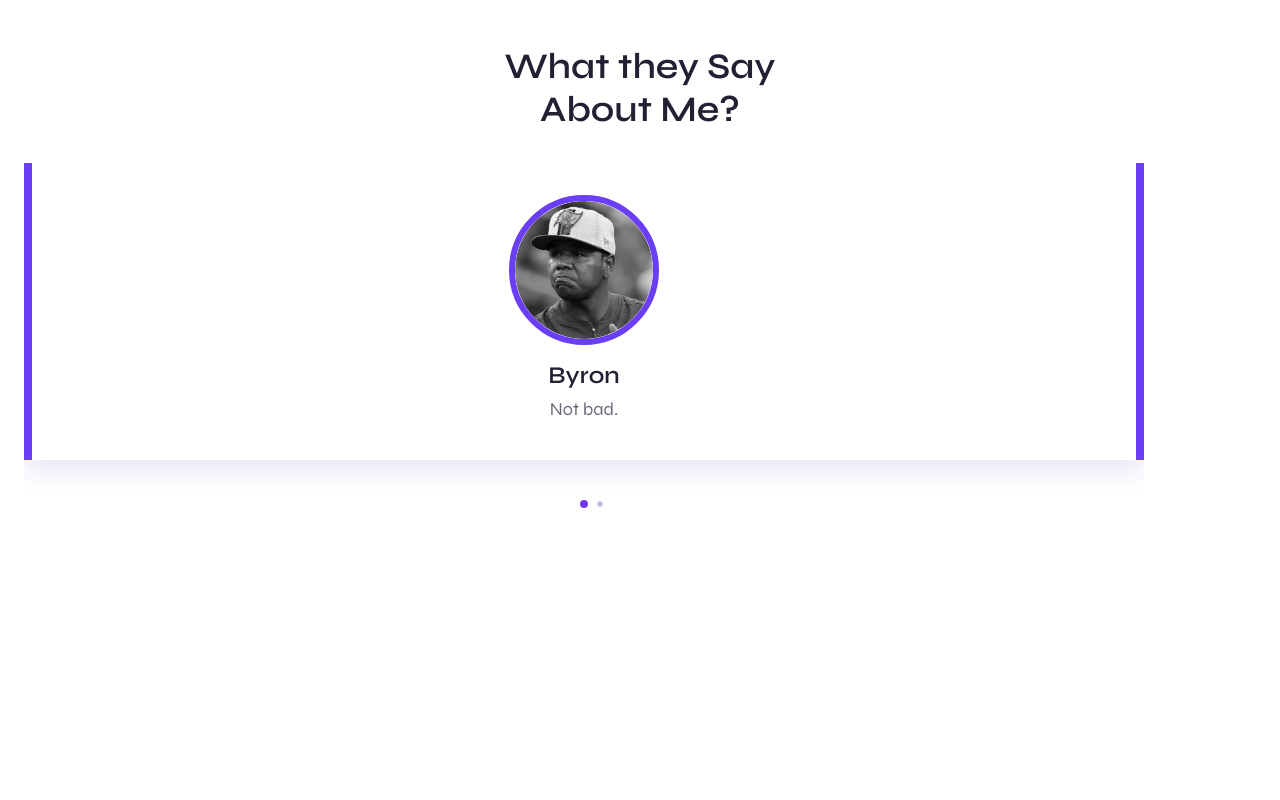
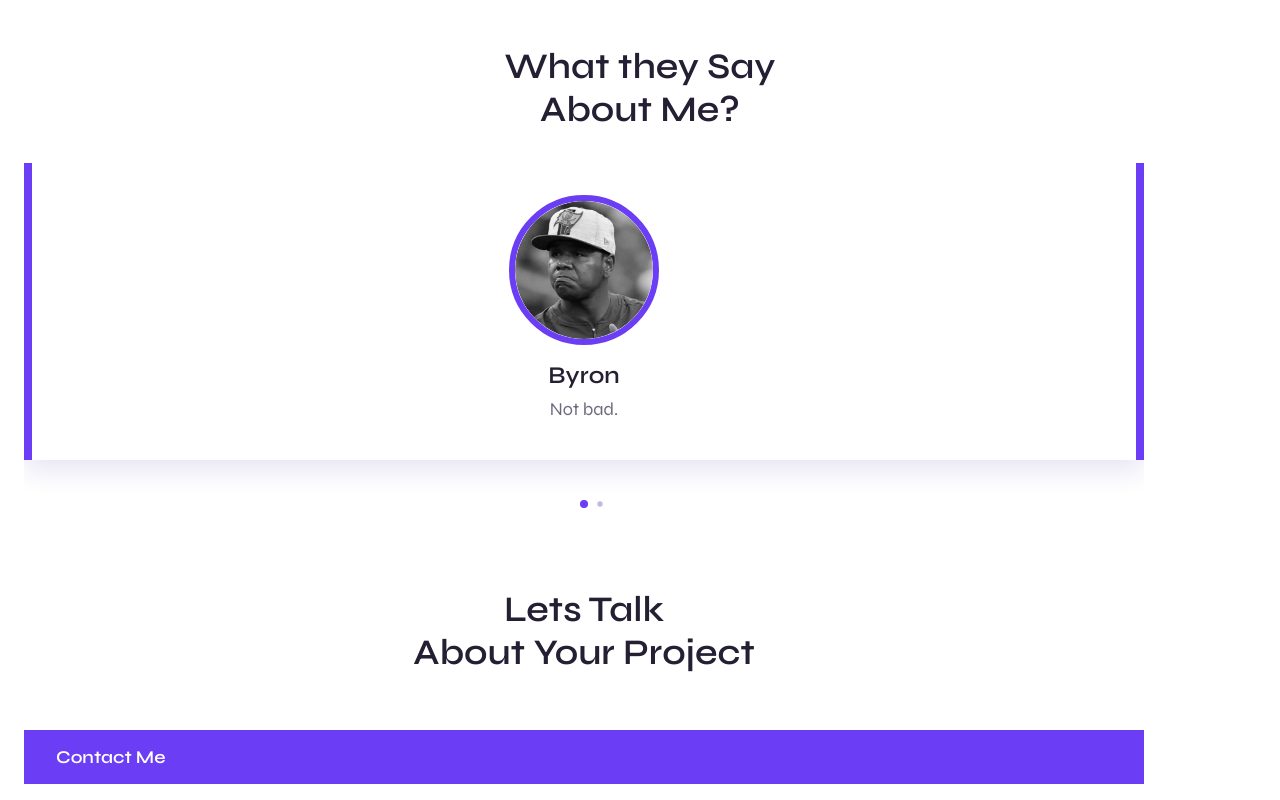
Before and after one commit to dvirak/Personal-Website, a React (Vite) app: page / in a window 1280 px wide. Shown: the part 3707-4507 px from the top of the page. Before the commit the page ends 4215 px from the top, so only its background shows below. Built offline with nearby package versions, Linux system fonts and the light colour scheme.

Commit message:
Initial Contact Section

```diff
--- /dev/null
+++ b/src/Components/Contact/ContactSection.jsx
@@ -0,0 +1,18 @@
+import { Link } from "react-router-dom";
+
+export default function ContactSection() {
+  return (
+    <section className="contact section">
+      <div className="contact__container container grid">
+        <h2 className="section__title">
+          {`Lets Talk
+          About Your Project`}
+        </h2>
+
+        <Link to="/Contact" className="contact__button button">
+          Contact Me
+        </Link>
+      </div>
+    </section>
+  );
+}
--- a/src/Pages/HomePage.jsx
+++ b/src/Pages/HomePage.jsx
@@ -4,6 +4,7 @@ import Services from "../Components/Services";
 import HomeSection from "../Components/HomeSection";
 import Testimonial from "../Components/Testimonial/Testimonial";
 import Work from "../Components/Work/Work";
+import ContactSection from "../Components/Contact/ContactSection";
 
 export default function Home() {
   return (
@@ -17,6 +18,8 @@ export default function Home() {
         <Work />
 
         <Testimonial />
+
+        <ContactSection />
       </main>
     </>
   );
```
Also changed, not shown: src/Pages/ContactPage.jsx (renamed from src/Pages/Contact.jsx).
